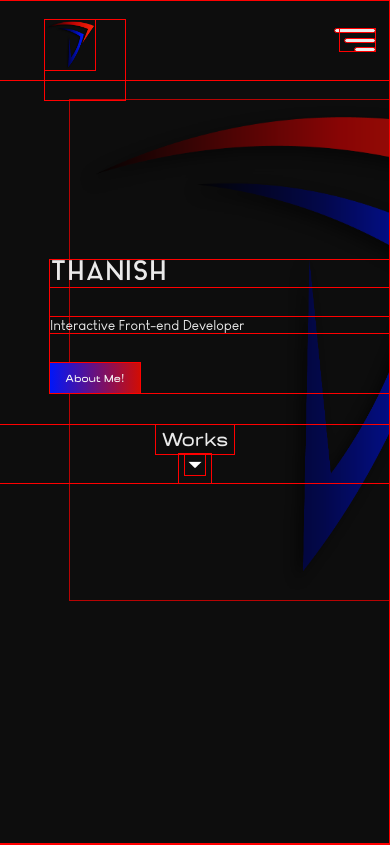
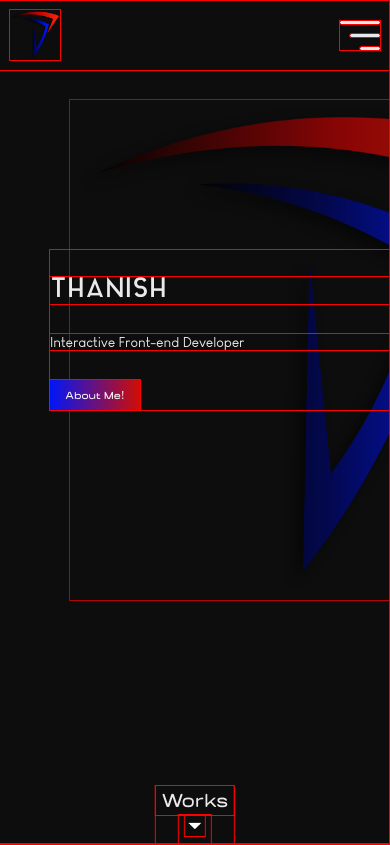
Before and after one commit to thanish2806/thanish-dev, a React (Vite) app: page / in a window 390 px wide. Shown: the top 845 px of the page. Built offline with nearby package versions, Linux system fonts and the light colour scheme; a web font is replaced by a local one.

Commit message:
Refactor HeroSection layout for improved mobile responsiveness and simplify hamburger button structure

```diff
--- a/src/HeroSection.css
+++ b/src/HeroSection.css
@@ -145,12 +145,9 @@ ul {
 
 @media (max-width: 600px) {
   .herosection {
-    width: 100%;
+    display: flex;
+    flex-direction: column;
     min-height: 100vh;
-    border-color: black;
-    box-shadow: 1px 1px 35px #0d0d0d;
-    overflow: hidden;
-    z-index: 1;
   }
 
   ul {
@@ -169,37 +166,32 @@ ul {
     pointer-events: none; /* don’t block clicks */
   }
   .top-content {
+    position: relative;
     display: flex;
     flex-direction: row;
-    align-items: center;
     justify-content: space-between;
-    height: 80px;
-    width: 100%;
-    padding: 15px;
-    box-sizing: border-box; /* ensures padding doesn’t push outside */
+    align-items: self-start;
+    top: 0;
+    height: 50px;
+    padding: 10px;
   }
 
   /* Top logo */
   .top-logo {
+    position: relative;
     display: flex;
-    position: relative;
-    height: 80px;
-    width: 80px;
+    align-items: center;
+    width: auto;
+    height: auto;
+    top: 0px;
+    left: 0px;
+    z-index: 0;
   }
 
   .top-logo img {
-    position: relative;
-    top: 0;
-    left: 0;
+
     height: 50px;
     width: 50px;
-  }
-  .hamburger-cover {
-    display: flex;
-    align-items: center;
-    justify-content: center;
-    height: auto;
-    width: auto;
   }
   /* Hamburger button container */
   .hamburger-btn {
@@ -208,9 +200,10 @@ ul {
     cursor: pointer;
     display: flex;
     flex-direction: column;
-    justify-content: space-between;
-    width: 35px;
-    height: 22px;
+    align-self: center;
+    gap: 10px;
+    width: auto;
+    height: auto;
     padding: 0;
     z-index: 99;
   }
@@ -282,8 +275,7 @@ ul {
     display: flex;
     flex-direction: column;
     align-items: center;
-    margin-top: 2rem; /* add some spacing */
-    position: relative; /* instead of absolute */
+    align-self: self-end;
   }
 
   .works-button,
@@ -293,7 +285,6 @@ ul {
     color: var(--secondary-color);
     font-size: 22px;
     font-family: Roliderounded;
-    text-align: center;
     transition: opacity 0.3s ease-in-out;
   }
   .works-button:hover,
--- a/src/HeroSection.jsx
+++ b/src/HeroSection.jsx
@@ -64,14 +64,13 @@ function HeroSection() {
             alt="Logo"
           />
         </div>
-        <div className="hamburger-cover">
+
         {/*  Hamburger for mobile */}
         <button className="hamburger-btn" onClick={toggleMobileNav}>
           <span className="line line-1"></span>
           <span className="line line-2"></span>
           <span className="line line-3"></span>
         </button>
-        </div>
       </div>
 
       {/* Background logo */}
```
Lines whose indentation alone changed are shown as unchanged.
